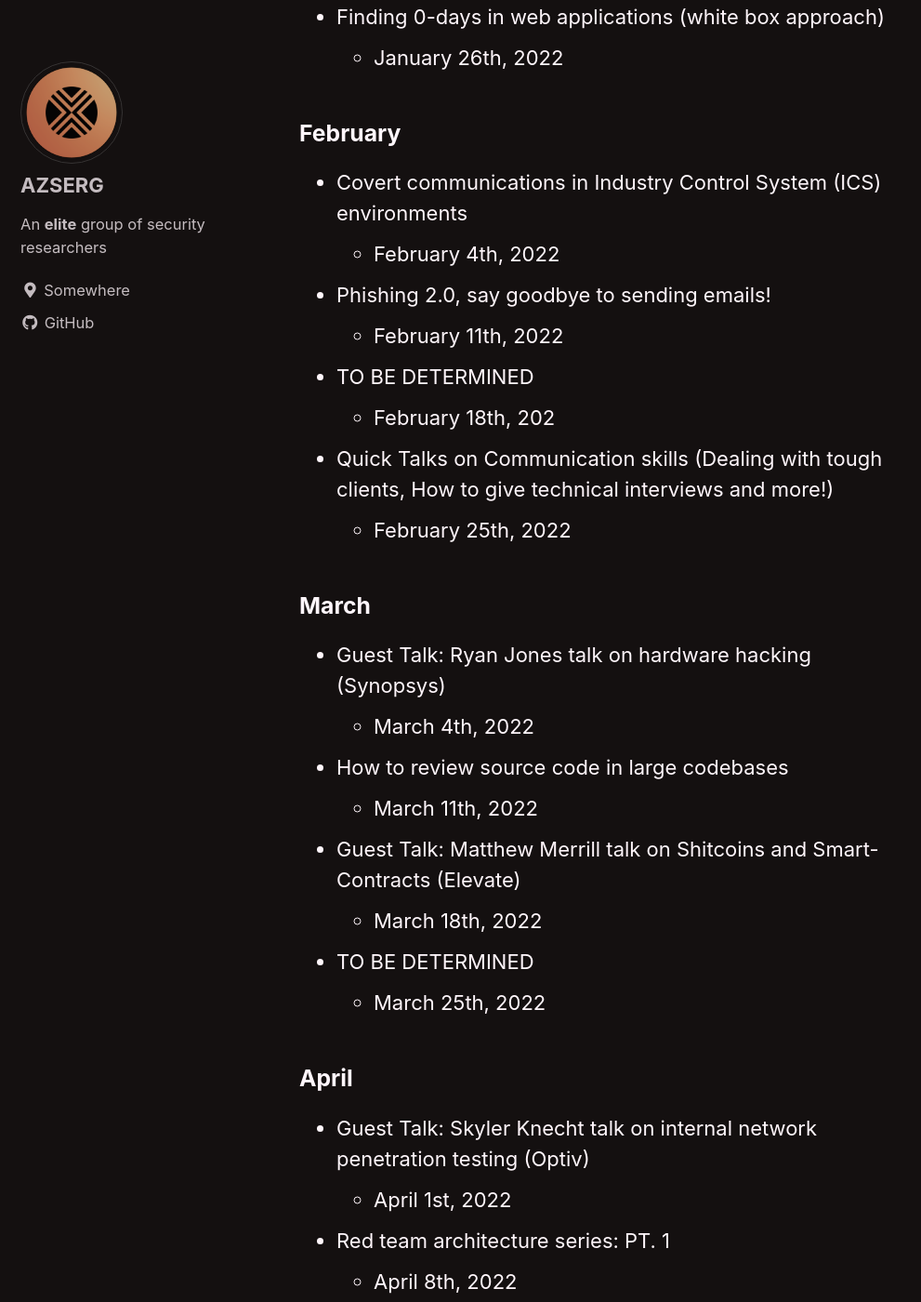
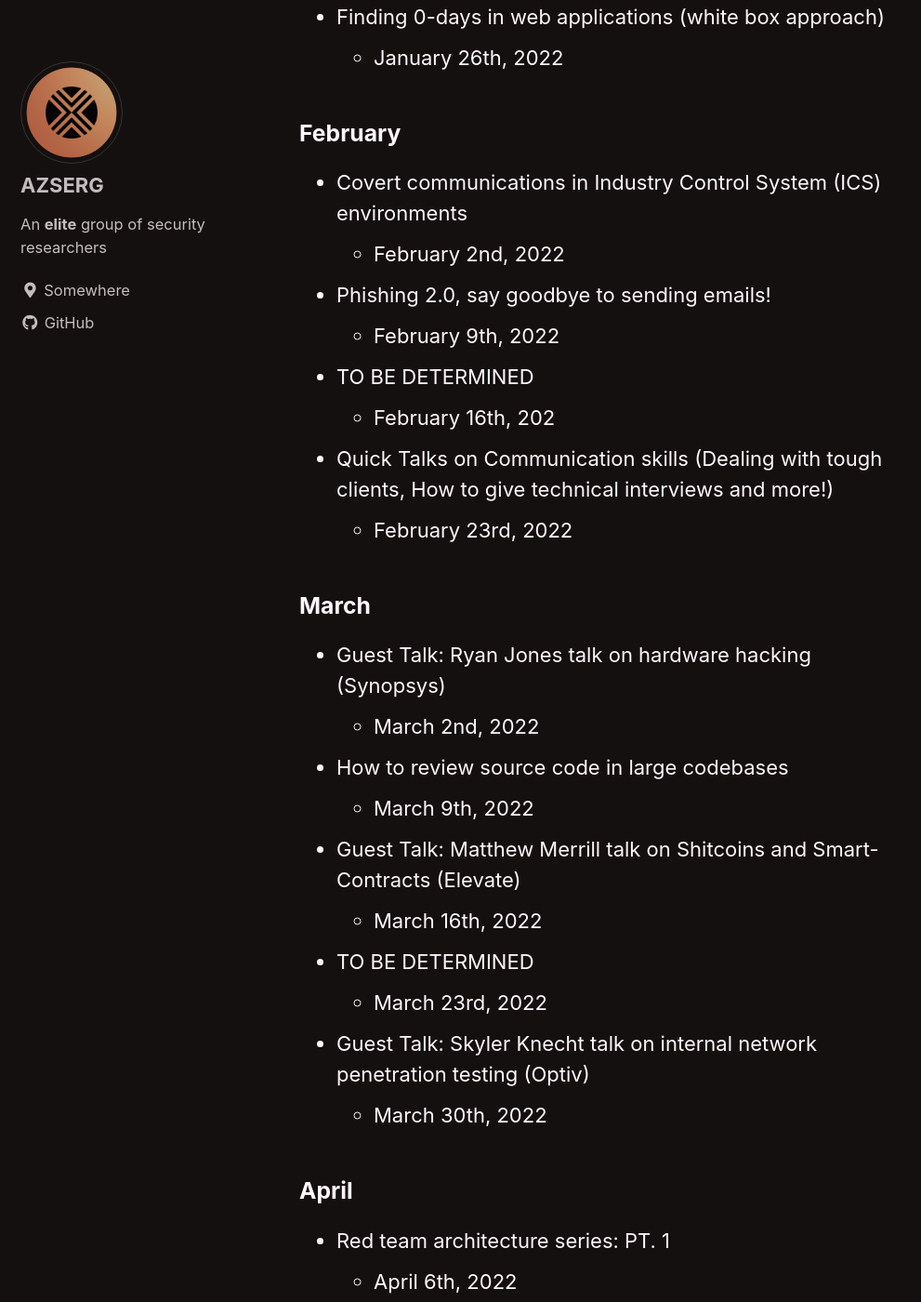
Before and after one commit to AZSERG/AZSERG.github.io, a Jekyll site: the page built from _pages/talks.md, in a window 1280 px wide and 1400 px high, scrolled down 655 px. Shown: the whole window at 93% size, without its empty margins (0-991 px from the left). Built offline with Jekyll 4.4.1, drawn with Linux system fonts in a browser that asks for light colours; cached includes are drawn as plain includes; some of the changed text lies outside the part shown.

Commit message:
fix: dates to wednesdays

```diff
--- a/_pages/talks.md
+++ b/_pages/talks.md
@@ -22,32 +22,32 @@ Join our [discord](https://discord.gg/cXukpqt7JN)!
 
 ### February
 * Covert communications in Industry Control System (ICS) environments
-    * February 4th, 2022
+    * February 2nd, 2022
 * Phishing 2.0, say goodbye to sending emails!
-    * February 11th, 2022
+    * February 9th, 2022
 * TO BE DETERMINED
-    * February 18th, 202
+    * February 16th, 202
 * Quick Talks on Communication skills (Dealing with tough clients, How to give technical interviews and more!)
-    * February 25th, 2022
+    * February 23rd, 2022
 
 ### March
 * Guest Talk: Ryan Jones talk on hardware hacking (Synopsys)
-    * March 4th, 2022
+    * March 2nd, 2022
 * How to review source code in large codebases
-    * March 11th, 2022
+    * March 9th, 2022
 * Guest Talk: Matthew Merrill talk on Shitcoins and Smart-Contracts (Elevate)
-    * March 18th, 2022
+    * March 16th, 2022
 * TO BE DETERMINED
-    * March 25th, 2022
+    * March 23rd, 2022
+* Guest Talk: Skyler Knecht talk on internal network penetration testing (Optiv)
+    * March 30th, 2022
 
 ### April
-* Guest Talk: Skyler Knecht talk on internal network penetration testing (Optiv)
-    * April 1st, 2022
 * Red team architecture series: PT. 1
-    * April 8th, 2022
+    * April 6th, 2022
 * Red team architecture series: PT. 2
-    * April 15th, 2022
+    * April 13th, 2022
 * Red team architecture series: PT. 3
-    * April 22nd, 2022
+    * April 20th, 2022
 * Red team architecture series: PT. 4
-    * April 29th, 2022
+    * April 27th, 2022
```
